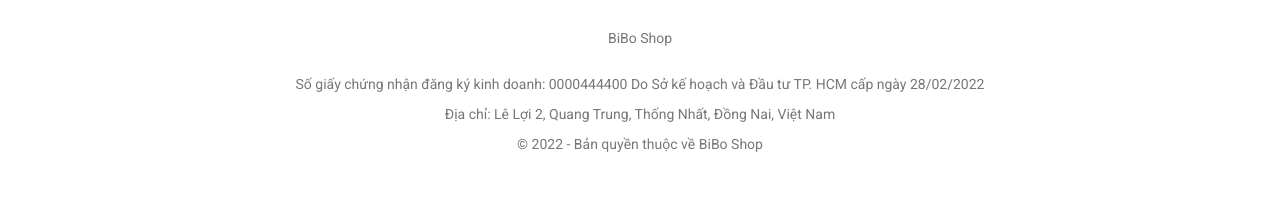
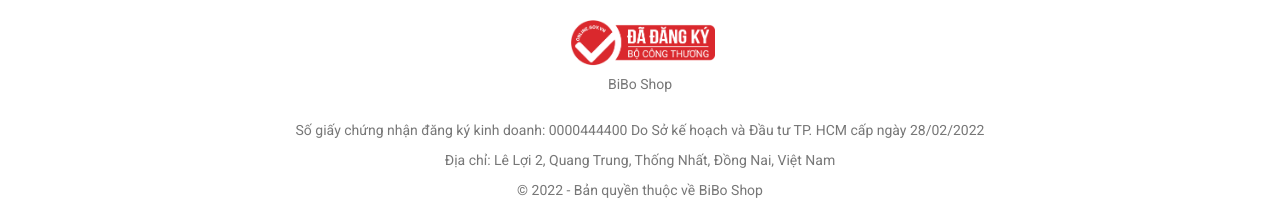
Before and after one commit to haizgia/BiBo_Shop, a plain HTML site: page index.html in a window 1280 px wide. Shown: the part 1784-1996 px from the top of the page. Before the commit the page ends 1950 px from the top, so only its background shows below. Drawn offline with Linux system fonts and the light colour scheme; the site is published under a folder, as on GitHub Pages, so addresses that start at the root find nothing.

Commit message:
Update index.html

```diff
--- a/index.html
+++ b/index.html
@@ -441,7 +441,7 @@
 
         <div class="footer-bot">
             <div class="footer-bot__info">
-                <img src="/assets/img/checked.png" alt="" class="footer-bot__info-img">
+                <img src="./assets/img/checked.png" alt="" class="footer-bot__info-img">
                 <p class="footer-bot__text">BiBo Shop</p>
             </div>
             <p class="footer-bot__text">Số giấy chứng nhận đăng ký kinh doanh: 0000444400 Do Sở kế hoạch và Đầu tư TP. HCM cấp ngày 28/02/2022</p>
```
